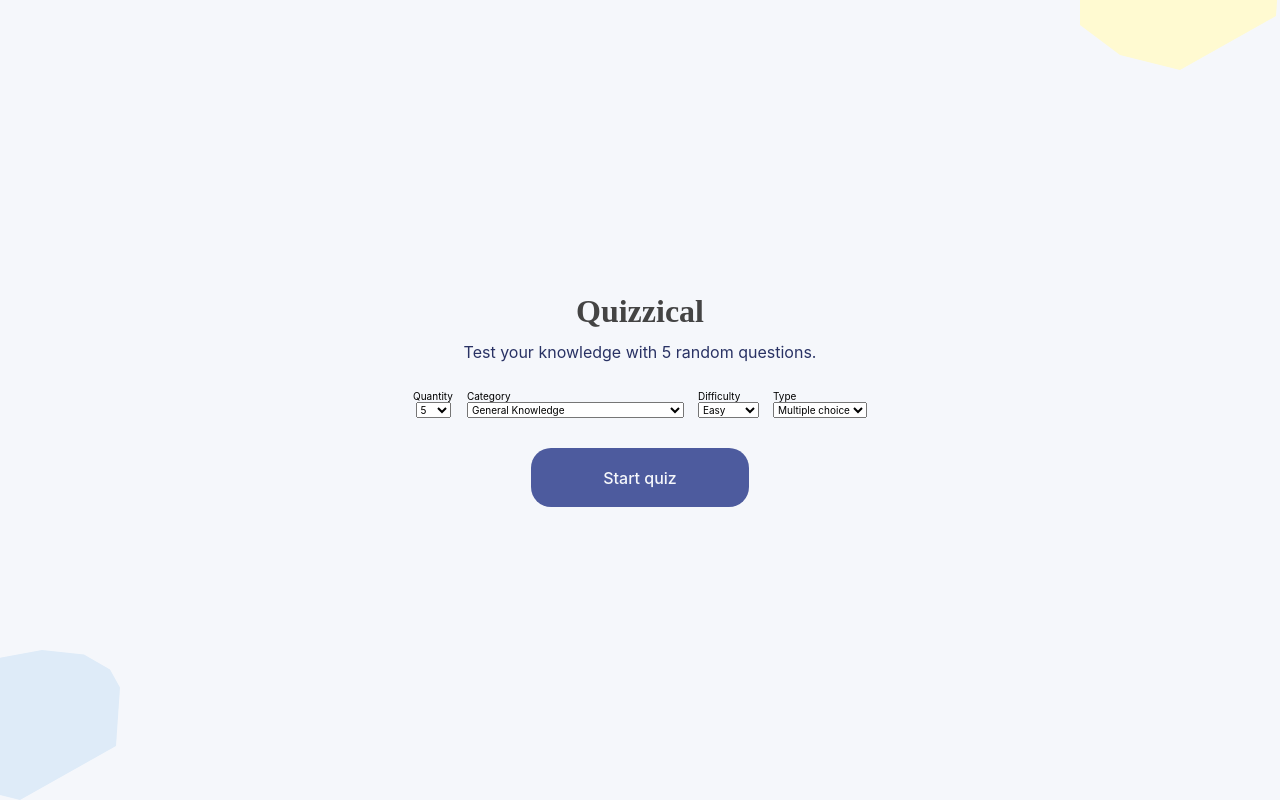
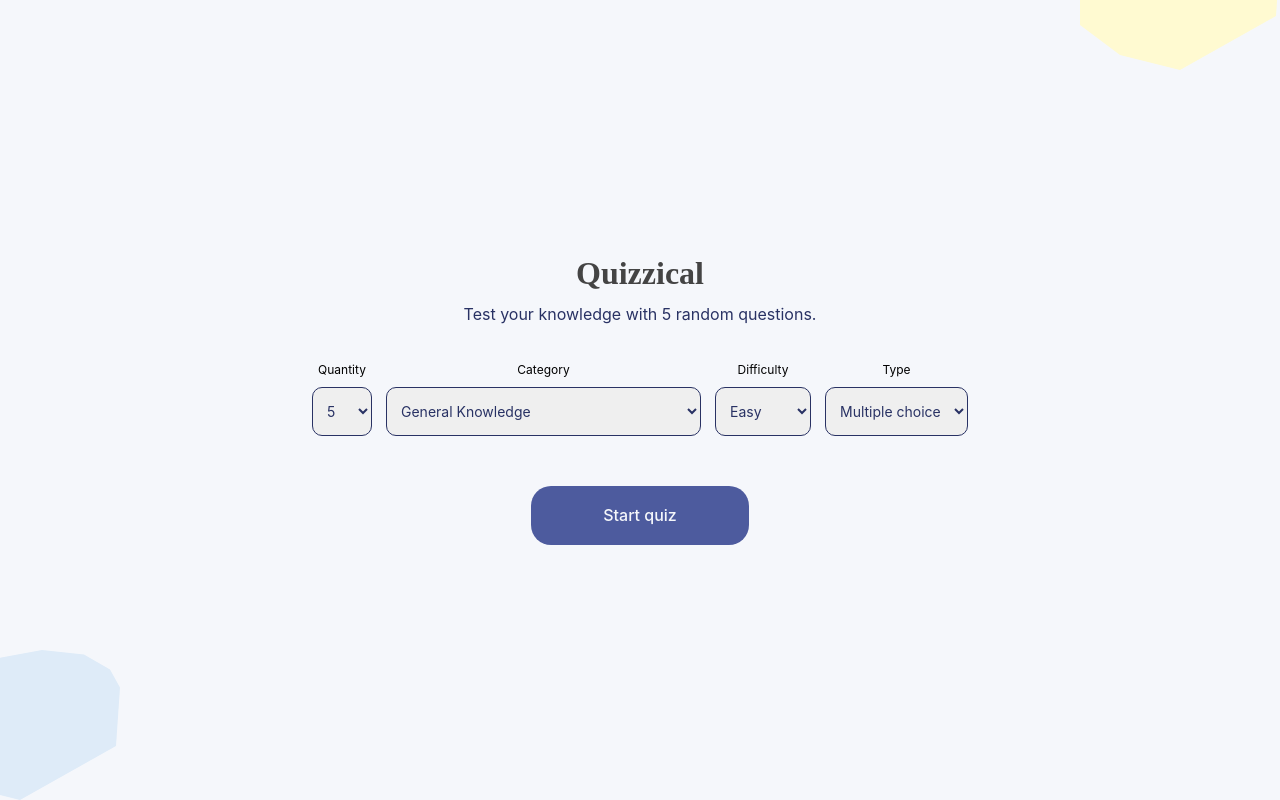
Before and after one commit to elfromka/quizzical, a React (Create React App) app: page / in a window 1280 px wide. Built offline with nearby package versions, Linux system fonts and the light colour scheme; a web font is replaced by a local one.

Commit message:
Uploading select stylings

```diff
--- a/src/assets/scss/styles.scss
+++ b/src/assets/scss/styles.scss
@@ -74,13 +74,28 @@ body {
 }
 
 .select-wrapper {
+    margin-bottom: 2.4rem;
+
     &__label {
         display: block;
-        text-align: left;
+        margin-bottom: 1rem;
+        font-size: 1.2rem;
     }
 
-    & + .select-wrapper {
-        margin-left: 1.4rem;
+    &__select.select {
+        text-align: center;
+        width: 100%;
+        border: 1px solid $primaryColor;
+        border-radius: 1rem;
+        color: $primaryColor;
+        font-size: 1.4rem;
+        padding: 1.4rem 1rem;
+        transition: $transition-duration;
+        cursor: pointer;
+
+        &:hover {
+            background-color: darken($backgroundColor, 5%);
+        }
     }
 }
 
@@ -194,7 +209,7 @@ body {
 // 1. Intro
 .intro {
     text-align: center;
-    // max-width: 900px;
+    max-width: 768px;
 
     &__title {
         font-size: 3.2rem;
@@ -218,9 +233,7 @@ body {
     }
 
     .settings-container {
-        display: flex;
-        margin-bottom: 3rem;
-        flex-wrap: wrap;
+        margin-bottom: 4rem;
     }
 }
 
@@ -306,3 +319,29 @@ body {
         }
     }
 }
+
+@media screen and (min-width: 768px) {
+    .select-wrapper {
+        margin-bottom: 1rem;
+
+        &__label {
+            display: block;
+            margin-bottom: 1rem;
+            font-size: 1.2rem;
+        }
+
+        &__select.select {
+            text-align: left;
+            padding: 1.4rem 1rem;
+        }
+
+        & + .select-wrapper {
+            margin-left: 1.4rem;
+        }
+    }
+
+    .intro .settings-container {
+        display: flex;
+        margin: 4rem auto;
+    }
+}
--- a/src/components/General/Select.tsx
+++ b/src/components/General/Select.tsx
@@ -24,7 +24,7 @@ const Select: React.FC<SelectInterface> = ({
     options,
     handleChange,
 }: SelectInterface): JSX.Element => (
-    <span className="select-wrapper">
+    <div className="select-wrapper">
         <label htmlFor={name} className="select-wrapper__label">
             {text}
         </label>
@@ -40,7 +40,7 @@ const Select: React.FC<SelectInterface> = ({
                 </option>
             ))}
         </select>
-    </span>
+    </div>
 );
 
 export default Select;
```
